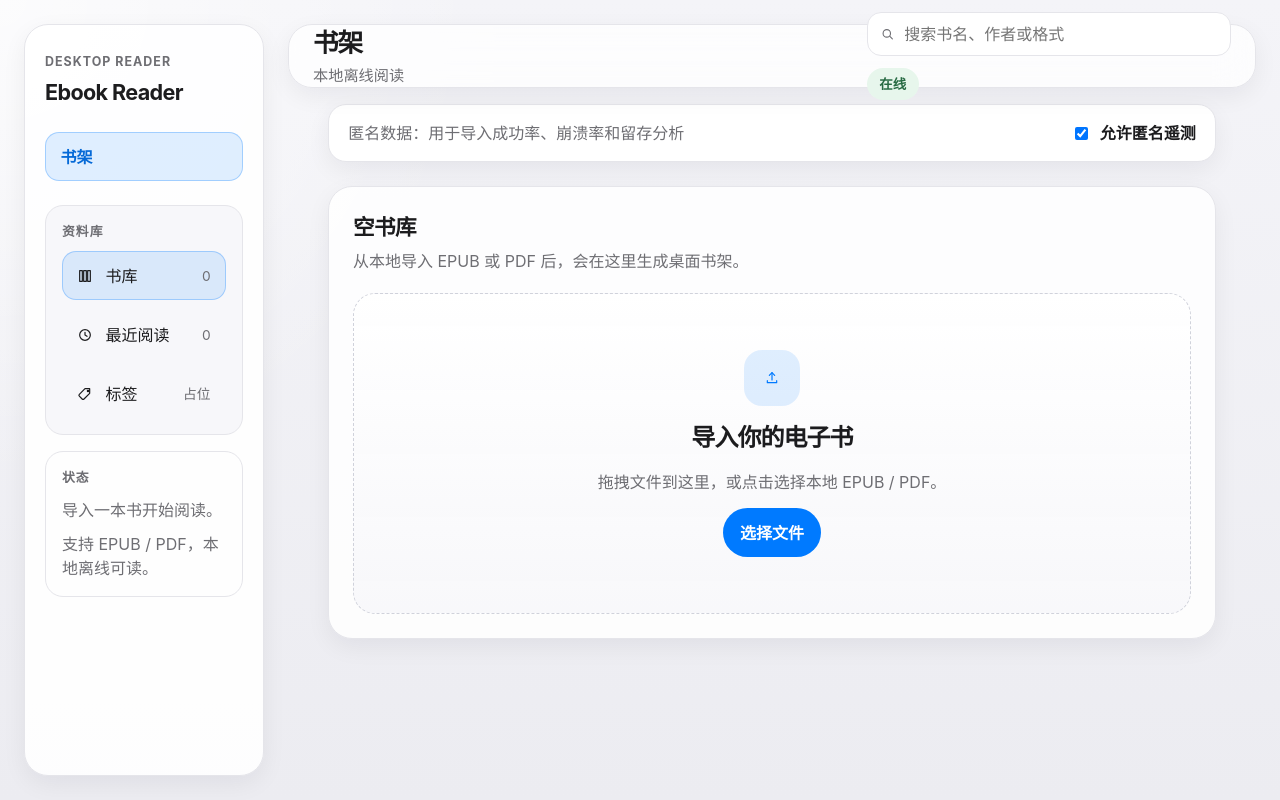
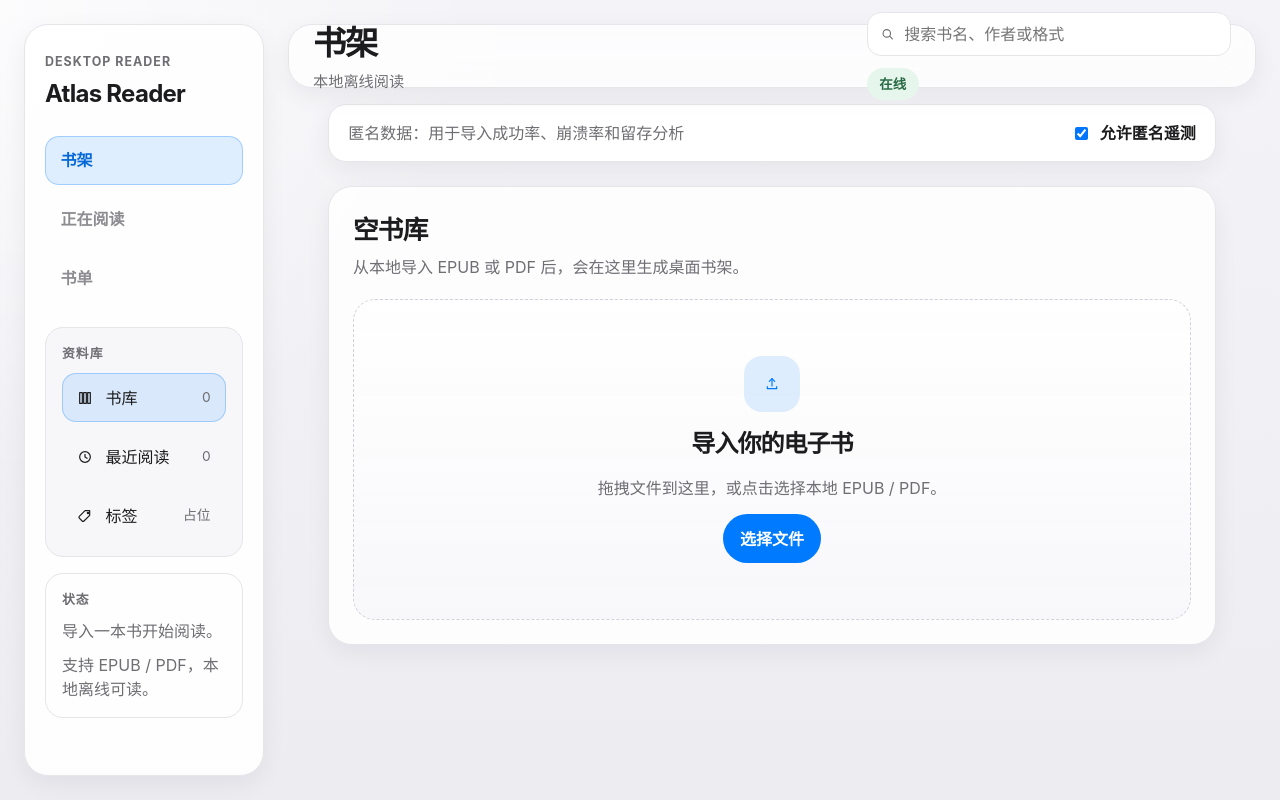
Before and after one commit to Quentinbest/ebook-reader-web-mvp, a React (Vite) app: page /library in a window 1280 px wide. Built offline with nearby package versions, Linux system fonts and the light colour scheme.

Commit message:
refactor(desktop): tighten library shell visual alignment

```diff
--- a/src/components/AppShell.tsx
+++ b/src/components/AppShell.tsx
@@ -12,7 +12,11 @@ type AppShellProps = {
   shellKind?: "library" | "reader" | "notes";
 };
 
-const navItems = [{ to: "/library", label: "书架" }];
+const navItems = [
+  { to: "/library", label: "书架", activePrefixes: ["/library", "/reader", "/notes"] },
+  { to: "", label: "正在阅读", activePrefixes: [] },
+  { to: "", label: "书单", activePrefixes: [] }
+] as const;
 
 export default function AppShell({
   title,
@@ -32,19 +36,25 @@ export default function AppShell({
         <aside className="books-sidebar" aria-label="应用侧边栏">
           <div className="books-sidebar__brand">
             <span className="books-sidebar__eyebrow">Desktop Reader</span>
-            <strong>Ebook Reader</strong>
+            <strong>Atlas Reader</strong>
           </div>
 
           <nav className="books-sidebar__nav" aria-label="主导航">
-            {navItems.map((item) => (
-              <Link
-                key={item.to}
-                to={item.to}
-                className={location.pathname.startsWith(item.to) ? "is-active" : undefined}
-              >
-                {item.label}
-              </Link>
-            ))}
+            {navItems.map((item) =>
+              item.to ? (
+                <Link
+                  key={item.label}
+                  to={item.to}
+                  className={item.activePrefixes.some((prefix) => location.pathname.startsWith(prefix)) ? "is-active" : undefined}
+                >
+                  {item.label}
+                </Link>
+              ) : (
+                <span key={item.label} className="is-disabled">
+                  {item.label}
+                </span>
+              )
+            )}
           </nav>
 
           {sidebar ? <div className="books-sidebar__content">{sidebar}</div> : null}
--- a/src/pages/LibraryPage.tsx
+++ b/src/pages/LibraryPage.tsx
@@ -108,6 +108,8 @@ export default function LibraryPage(): JSX.Element {
   const hasBooks = books.length > 0;
   const resultLabel = query.trim() ? `${visibleBooks.length} 条结果` : `${collectionBooks.length} 本书`;
   const currentCollectionLabel = collection === "library" ? "书库" : collection === "recent" ? "最近阅读" : "标签";
+  const currentBook = recentBooks[0] ?? sortedBooks[0] ?? null;
+  const currentBookProgress = currentBook ? Math.round(progressByBook[currentBook.id] ?? 0) : 0;
 
   return (
     <AppShell
@@ -169,8 +171,15 @@ export default function LibraryPage(): JSX.Element {
 
           <section className="books-sidebar-group books-sidebar-group--muted">
             <h2>状态</h2>
-            <p>{hasBooks ? `当前视图：${currentCollectionLabel}` : "导入一本书开始阅读。"}</p>
-            <p>{query.trim() ? `搜索关键词：${query}` : "支持 EPUB / PDF，本地离线可读。"}</p>
+            {currentBook ? (
+              <>
+                <p className="books-sidebar-group__title">{currentBook.title}</p>
+                <p>{currentBookProgress}% 已读</p>
+              </>
+            ) : (
+              <p>导入一本书开始阅读。</p>
+            )}
+            <p>{query.trim() ? `搜索关键词：${query}` : hasBooks ? `当前视图：${currentCollectionLabel}` : "支持 EPUB / PDF，本地离线可读。"}</p>
           </section>
         </>
       }
@@ -202,7 +211,7 @@ export default function LibraryPage(): JSX.Element {
             <section className="books-panel library-panel__header">
               <div>
                 <h2>{currentCollectionLabel}</h2>
-                <p>{query.trim() ? `关键词“${query}”的筛选结果` : "封面优先的桌面书架视图"}</p>
+                <p>{query.trim() ? `关键词“${query}”的筛选结果` : "封面优先的桌面书架，保持本地阅读进度同步。"}</p>
               </div>
               <span className="books-chip">{resultLabel}</span>
             </section>
--- a/src/styles/library.css
+++ b/src/styles/library.css
@@ -4,7 +4,7 @@
 }
 
 .books-library-content {
-  max-width: 1200px;
+  max-width: 1080px;
 }
 
 .library-toolbar-actions {
@@ -62,7 +62,7 @@
 .books-panel--empty h2,
 .library-panel__header h2 {
   margin: 0;
-  font-size: 1.35rem;
+  font-size: 1.6rem;
   letter-spacing: -0.03em;
 }
 
--- a/src/styles/shell.css
+++ b/src/styles/shell.css
@@ -35,7 +35,7 @@
 }
 
 .books-sidebar__brand strong {
-  font-size: 1.35rem;
+  font-size: 1.5rem;
   letter-spacing: -0.03em;
 }
 
@@ -55,10 +55,25 @@
   font-weight: 600;
 }
 
+.books-sidebar__nav span {
+  display: inline-flex;
+  align-items: center;
+  min-height: 44px;
+  padding: 0.72rem 0.9rem;
+  border-radius: 14px;
+  color: var(--books-text-secondary);
+  border: 1px solid transparent;
+  font-weight: 600;
+}
+
 .books-sidebar__nav a.is-active {
   background: var(--books-accent-soft);
   border-color: color-mix(in srgb, var(--books-accent) 28%, transparent);
   color: color-mix(in srgb, var(--books-accent) 82%, var(--books-text));
+}
+
+.books-sidebar__nav .is-disabled {
+  opacity: 0.78;
 }
 
 .books-sidebar__content {
@@ -168,7 +183,7 @@
 
 .books-toolbar__title h1 {
   margin: 0;
-  font-size: clamp(1.6rem, 2vw, 2.25rem);
+  font-size: clamp(2rem, 2.6vw, 3rem);
   font-weight: 700;
   letter-spacing: -0.04em;
 }
```
Also changed, not shown: 1 other file (tests, documents, lock files or other folders).
